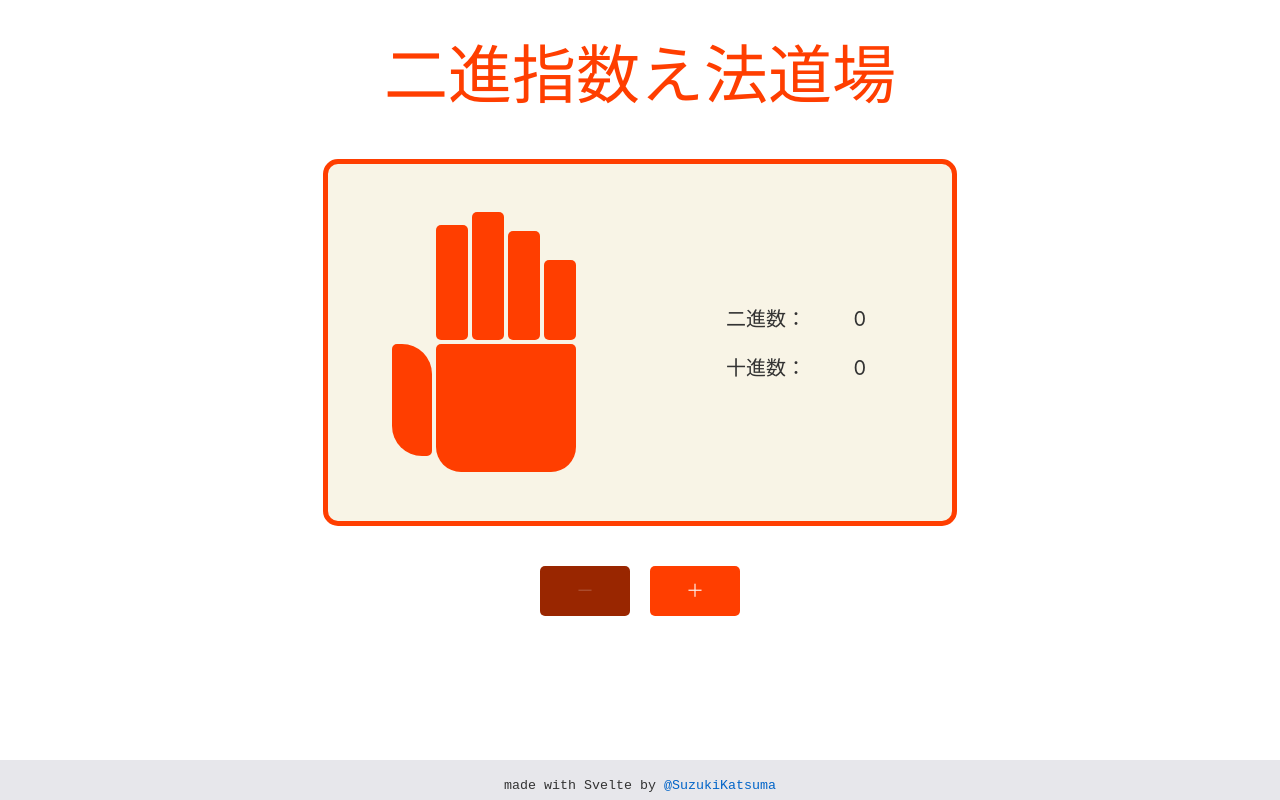
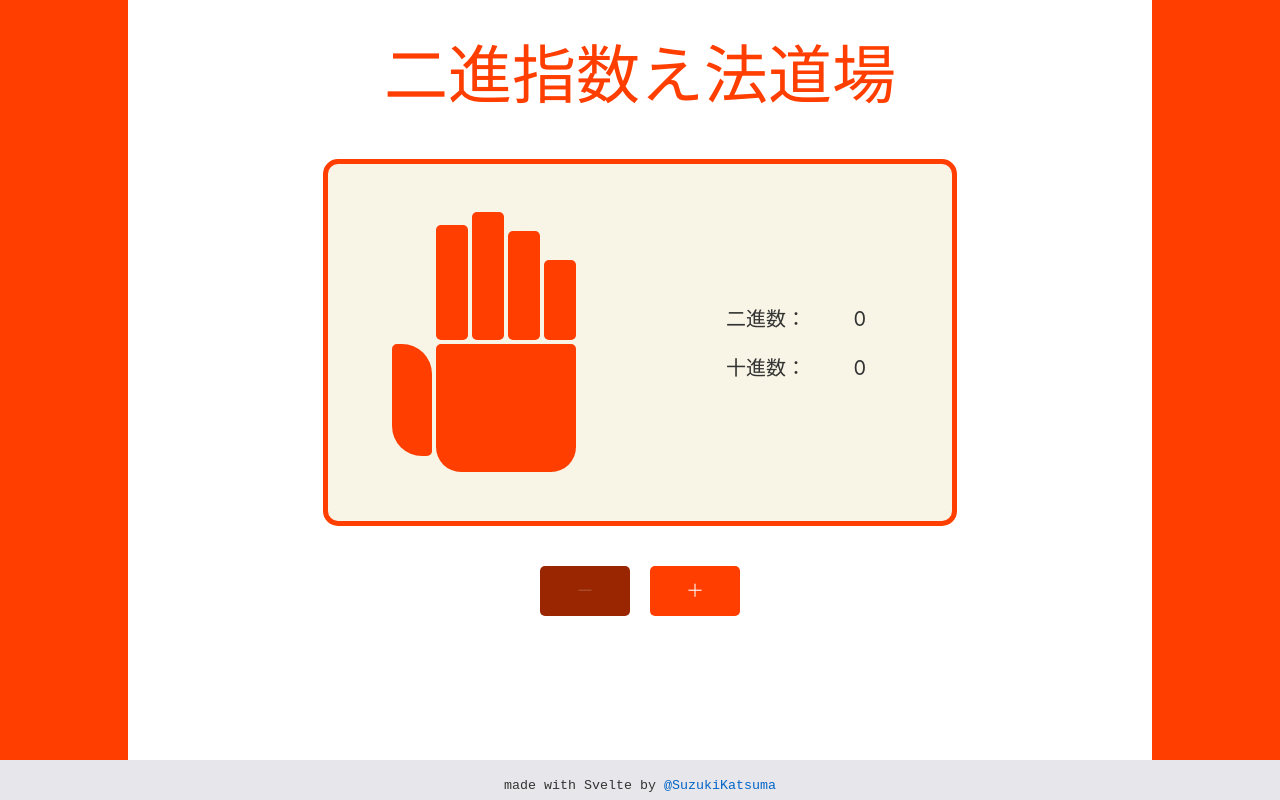
Before and after one commit to SuzukiKatsuma/finger-binary-dojo, a Svelte app: page / in a window 1280 px wide. Built offline with nearby package versions, Linux system fonts and the light colour scheme; a web font is replaced by a local one.

Commit message:
update: design
画面の横幅が 992px 以上である場合、両脇に色付きの領域が出来るようにデザインを更新

```diff
--- a/src/App.svelte
+++ b/src/App.svelte
@@ -7,6 +7,8 @@
 
 <Header />
 
+<div class="side-color" />
+
 <main>
 	<MainBoard />
 	<Controller />
@@ -15,7 +17,7 @@
 <Footer />
 
 <style lang="scss" type="text/scss">
-	@import "./styles/breakpoints";
+	@use "./styles/breakpoints" as *;
 
 	main {
 		margin: 0 auto;
@@ -26,4 +28,17 @@
 			margin: 0;
 		}
 	}
+
+	.side-color {
+		box-sizing: border-box;
+		height: 100vh;
+		position: fixed;
+		top: 0;
+		width: 100%;
+
+		@include large {
+			border-left: 10vw solid #ff3e00;
+			border-right: 10vw solid #ff3e00;
+		}
+	}
 </style>
```
